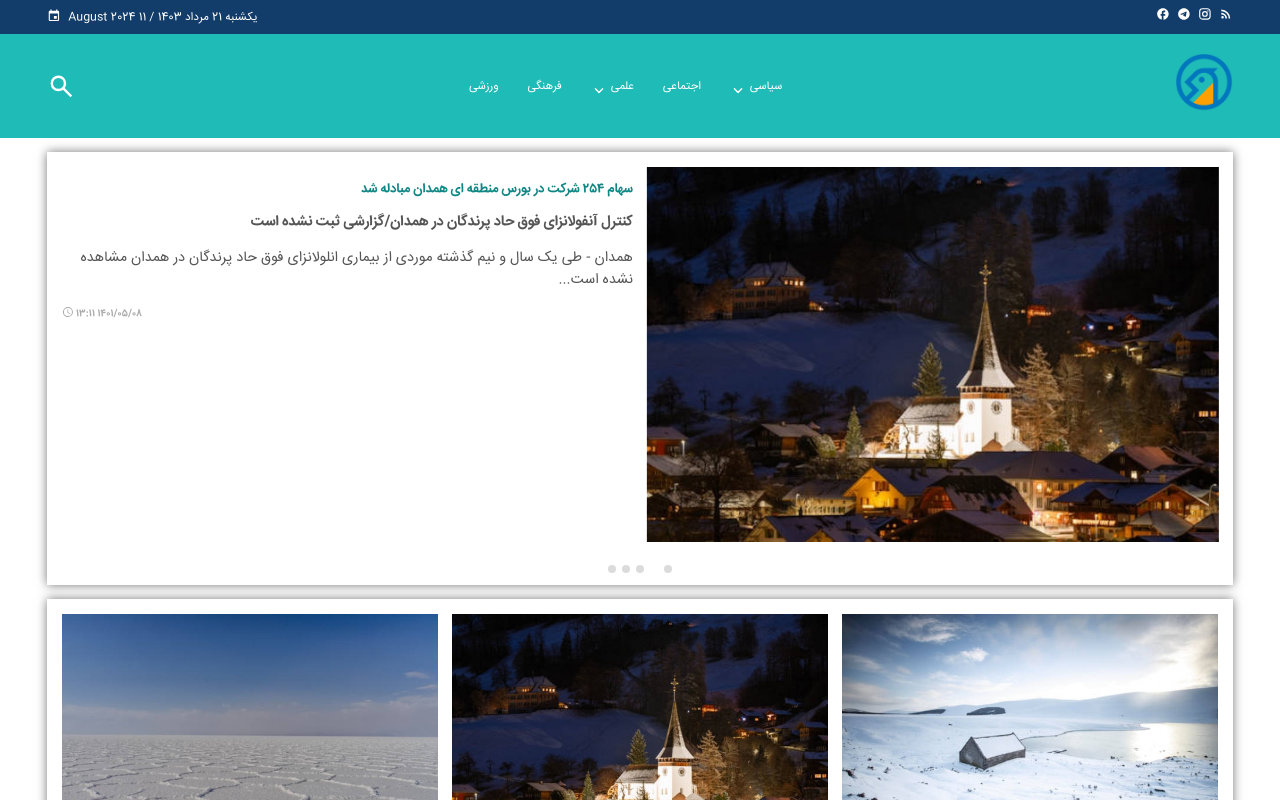
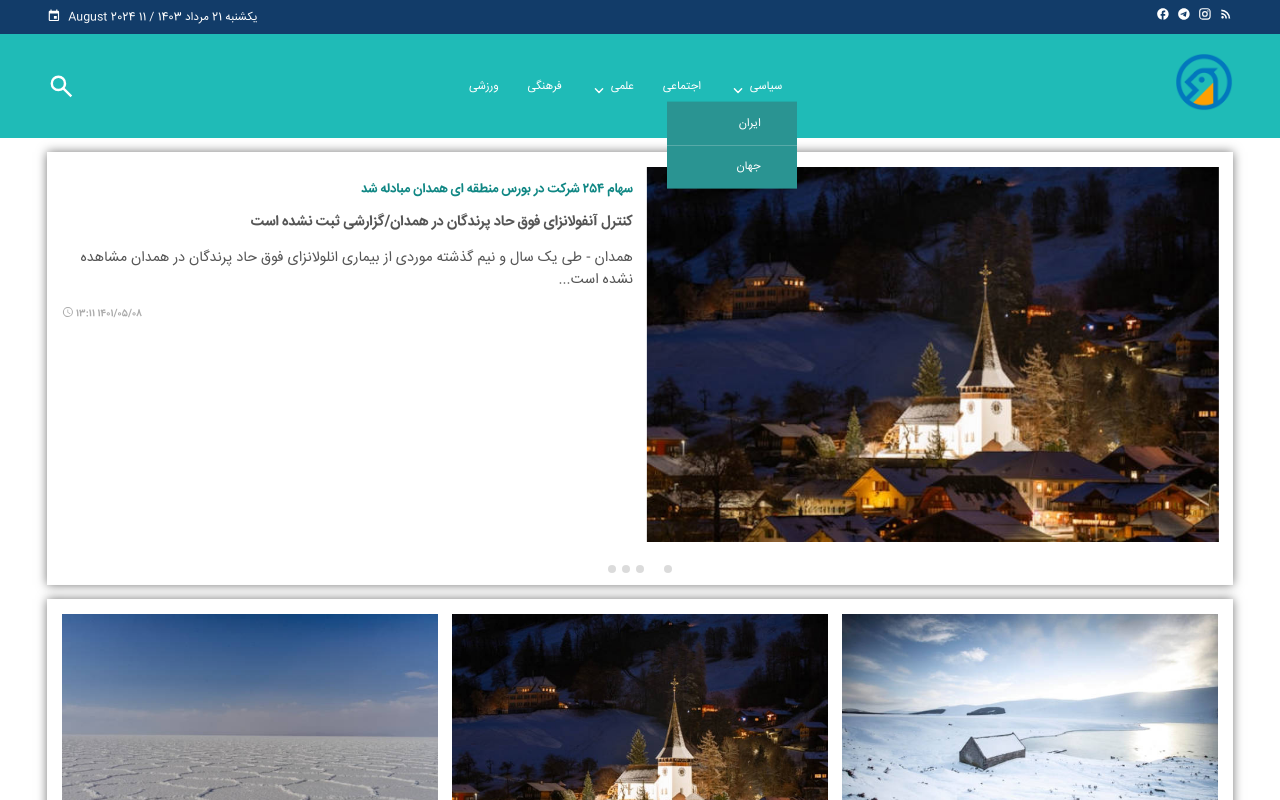
Before and after one commit to alirezarabie/asam-learn-template, a website built with Vite: page index.html in a window 1280 px wide. Both pictures are taken after a click on the item "سیاسی". Shown: the top 800 px of the page. Built offline with nearby package versions, Linux system fonts and the light colour scheme.

Commit message:
fix menu problem and change splide file name

```diff
--- a/index.html
+++ b/index.html
@@ -2239,6 +2239,6 @@
 
     <script></script>
     <script src="/src/js/functions.js" type="text/javascript"></script>
-    <script type="module" src="/src/js/main.js"></script>
+    <script type="module" src="/src/js/splide.js"></script>
   </body>
 </html>
--- a/src/js/functions.js
+++ b/src/js/functions.js
@@ -6,8 +6,9 @@ const arrowButton = document.querySelectorAll(".dropdown-menu");
 
 arrowButton.forEach((el) =>
   el.addEventListener("click", (event) => {
-    console.log(event.target);
-    const subMenu = event.target.parentElement.querySelector(".navbar-submenu");
+    const subMenu = event.target
+      .closest(".dropdown-menu")
+      .querySelector(".navbar-submenu");
     subMenu.classList.toggle("open");
   })
 );
```
Also changed, not shown: src/js/splide.js (renamed from src/js/main.js).
